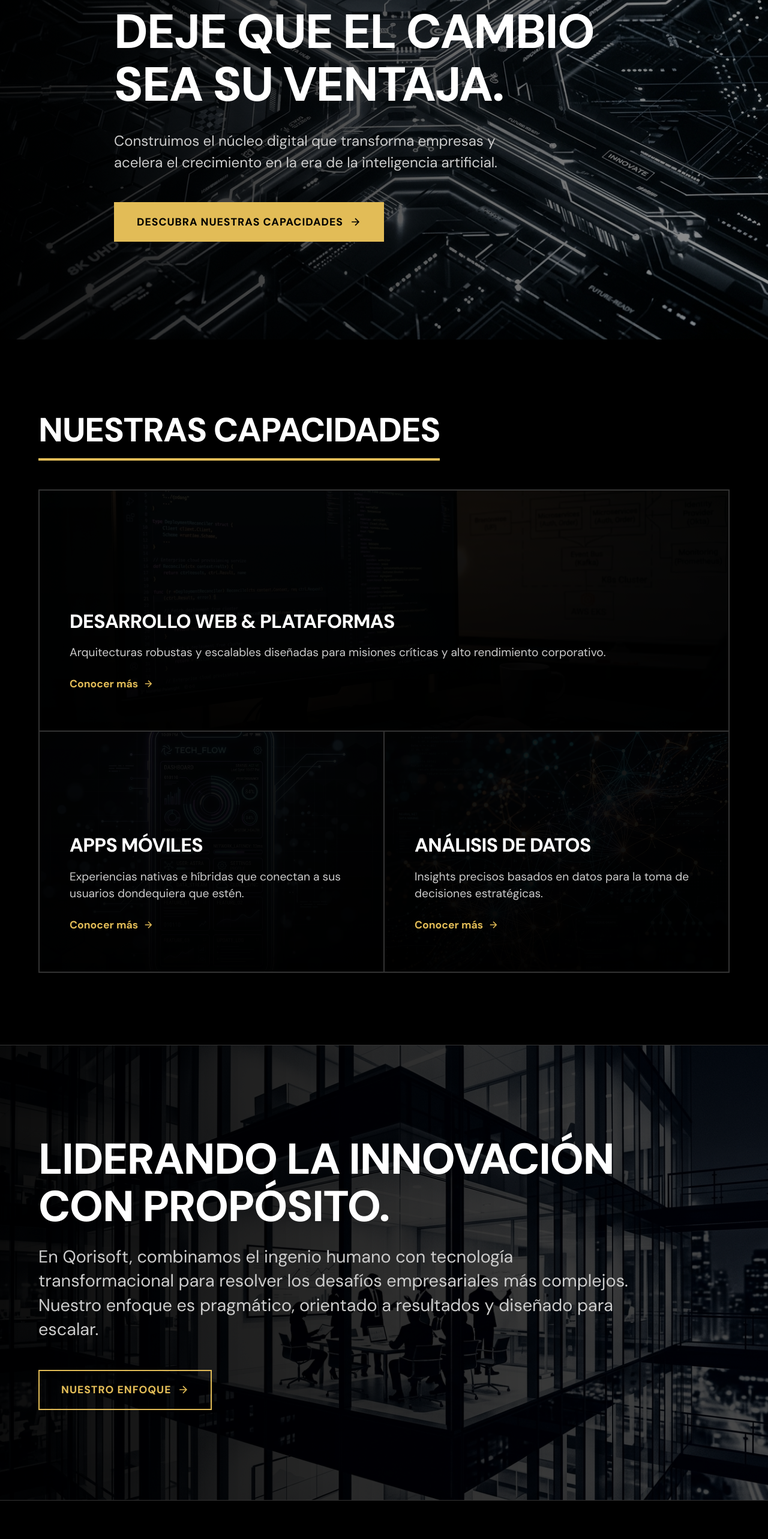
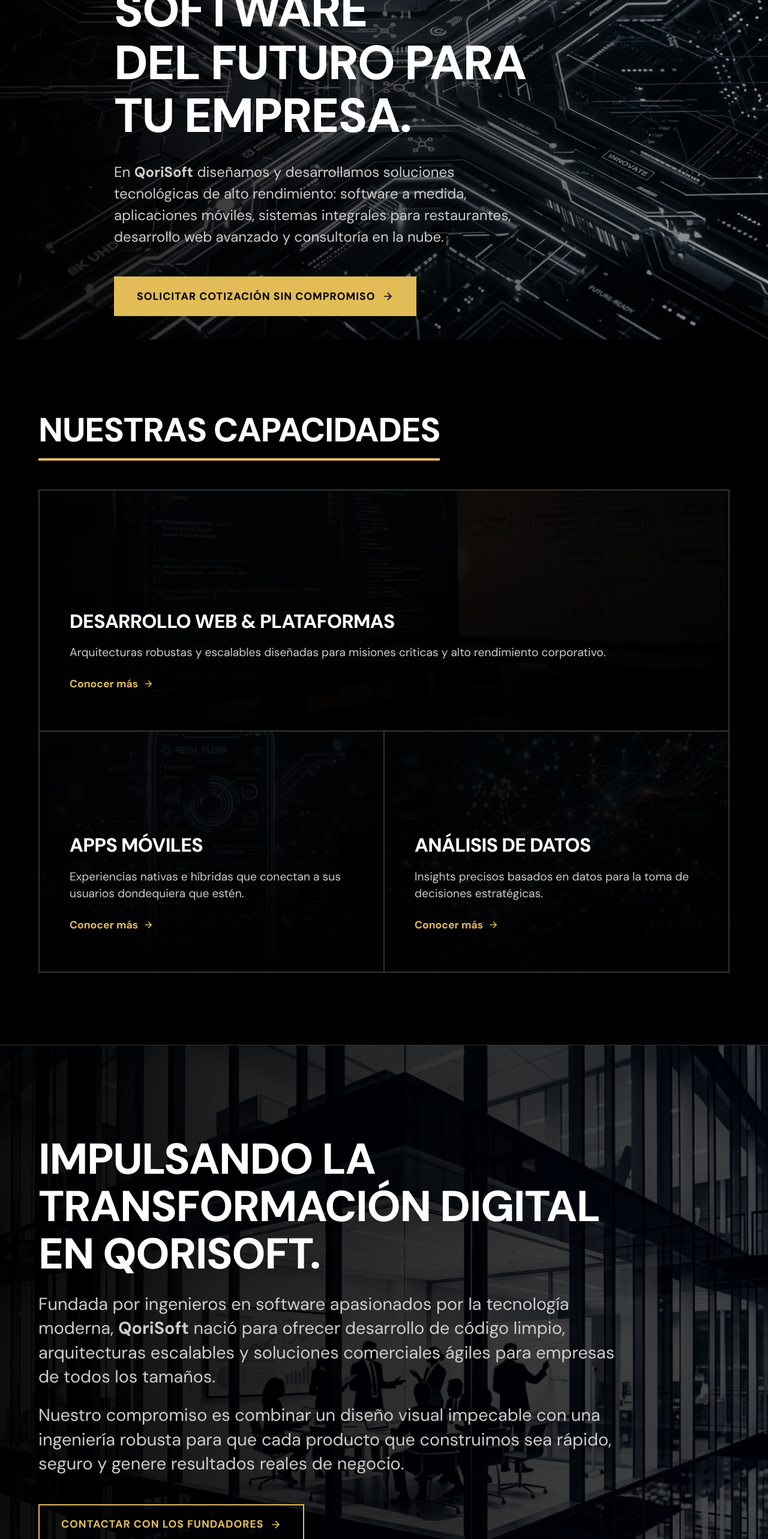
Before and after one commit to apacheco2603/qorisoft, a React (Vite) app: page / in a window 1280 px wide. Shown: the part 234-2800 px from the top of the page at 60% size. Built offline with nearby package versions, Linux system fonts and the light colour scheme.

Commit message:
Update copy and value proposition based on live Vercel site

```diff
--- a/src/components/Footer.jsx
+++ b/src/components/Footer.jsx
@@ -8,27 +8,30 @@
           <div className="logo-placeholder">QORISOFT</div>
           <div className="footer-links-grid">
             <div>
-              <h4>Acerca de Qorisoft</h4>
-              <a href="#">Liderazgo</a>
-              <a href="#">Nuestra Propuesta</a>
+              <h4>Navegación</h4>
+              <a href="#home">Inicio</a>
+              <a href="#services">Capacidades</a>
+              <a href="#about">Sobre Nosotros</a>
             </div>
             <div>
-              <h4>Capacidades</h4>
-              <a href="#">Desarrollo de Software</a>
-              <a href="#">Consultoría IT</a>
+              <h4>Soluciones</h4>
+              <a href="#">Desarrollo a Medida</a>
+              <a href="#">QoriRest Restaurantes</a>
+              <a href="#">Desarrollo Web Pro</a>
+              <a href="#">Consultoría IT & Cloud</a>
             </div>
             <div>
-              <h4>Síganos</h4>
-              <a href="#">LinkedIn</a>
-              <a href="#">Twitter</a>
+              <h4>Contacto Oficial</h4>
+              <a href="#">qorisoft.com</a>
+              <a href="mailto:contacto@qorisoft.com">contacto@qorisoft.com</a>
+              <a href="#">Lunes a Sábado</a>
             </div>
           </div>
         </div>
         <div className="footer-bottom">
-          <p>&copy; 2026 Qorisoft. Todos los derechos reservados.</p>
+          <p>&copy; 2026 QoriSoft Technologies (qorisoft.com). Todos los derechos reservados.</p>
           <div className="legal-links">
-            <a href="#">Privacidad</a>
-            <a href="#">Términos de Uso</a>
+            <p>Diseñado con Excelencia & Código Limpio.</p>
           </div>
         </div>
       </div>
--- a/src/components/Hero.jsx
+++ b/src/components/Hero.jsx
@@ -6,10 +6,12 @@
       <div className="hero-bg-placeholder"></div>
       <div className="hero-overlay"></div>
       <div className="container hero-content">
-        <h1 className="fade-in">Deje que el cambio<br/>sea su ventaja.</h1>
-        <p className="fade-in delay-1">Construimos el núcleo digital que transforma empresas y acelera el crecimiento en la era de la inteligencia artificial.</p>
+        <h1 className="fade-in">Creamos el Software<br/>del Futuro para<br/>Tu Empresa.</h1>
+        <p className="fade-in delay-1">
+          En <strong>QoriSoft</strong> diseñamos y desarrollamos soluciones tecnológicas de alto rendimiento: software a medida, aplicaciones móviles, sistemas integrales para restaurantes, desarrollo web avanzado y consultoría en la nube.
+        </p>
         <a href="#services" className="btn-corporate fade-in delay-2">
-          Descubra nuestras capacidades
+          Solicitar Cotización Sin Compromiso
           <svg viewBox="0 0 24 24" fill="none" stroke="currentColor" strokeWidth="2"><path d="M5 12h14M12 5l7 7-7 7"/></svg>
         </a>
       </div>
--- a/src/components/ValueProp.jsx
+++ b/src/components/ValueProp.jsx
@@ -5,10 +5,15 @@
     <section className="value-prop" id="about">
       <div className="container">
         <div className="value-content fade-in">
-          <h2>Liderando la innovación con propósito.</h2>
-          <p>En Qorisoft, combinamos el ingenio humano con tecnología transformacional para resolver los desafíos empresariales más complejos. Nuestro enfoque es pragmático, orientado a resultados y diseñado para escalar.</p>
+          <h2>Impulsando la Transformación Digital en QoriSoft.</h2>
+          <p>
+            Fundada por ingenieros en software apasionados por la tecnología moderna, <strong>QoriSoft</strong> nació para ofrecer desarrollo de código limpio, arquitecturas escalables y soluciones comerciales ágiles para empresas de todos los tamaños.
+          </p>
+          <p style={{ marginTop: '-1.5rem', marginBottom: '3rem' }}>
+            Nuestro compromiso es combinar un diseño visual impecable con una ingeniería robusta para que cada producto que construimos sea rápido, seguro y genere resultados reales de negocio.
+          </p>
           <a href="#contact" className="btn-corporate outline">
-            Nuestro Enfoque
+            Contactar con los Fundadores
             <svg viewBox="0 0 24 24" fill="none" stroke="currentColor" strokeWidth="2"><path d="M5 12h14M12 5l7 7-7 7"/></svg>
           </a>
         </div>
```
